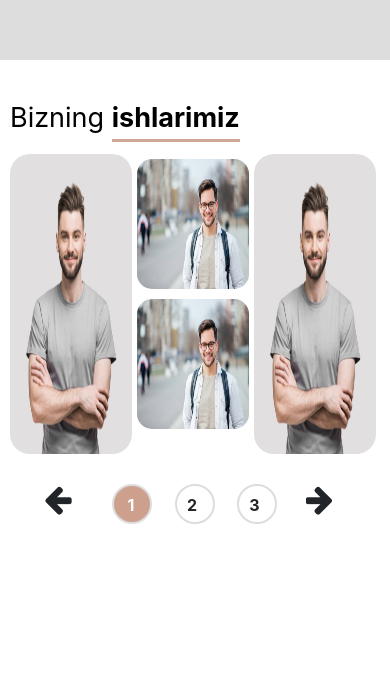
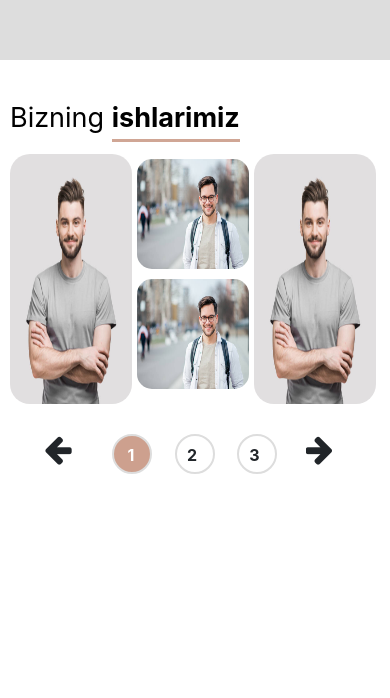
Before and after one commit to BoburDev-1/Frilans-Project-landing-page, a plain HTML site: page index.html in a window 390 px wide. Shown: the part 7172-7870 px from the top of the page. Drawn offline with Linux system fonts and the light colour scheme.

Commit message:
Update style.css

```diff
--- a/css/style.css
+++ b/css/style.css
@@ -1687,11 +1687,11 @@
                 padding: 10px;
             }
            .section_7_gallery_height_img img {
-             height: 300px;
+             height: 250px;
            }
 
          .section_7_gallery_short_img img {
-            height: 140px;
+            height: 120px;
            }
             /* footer */
             #footer {
```
